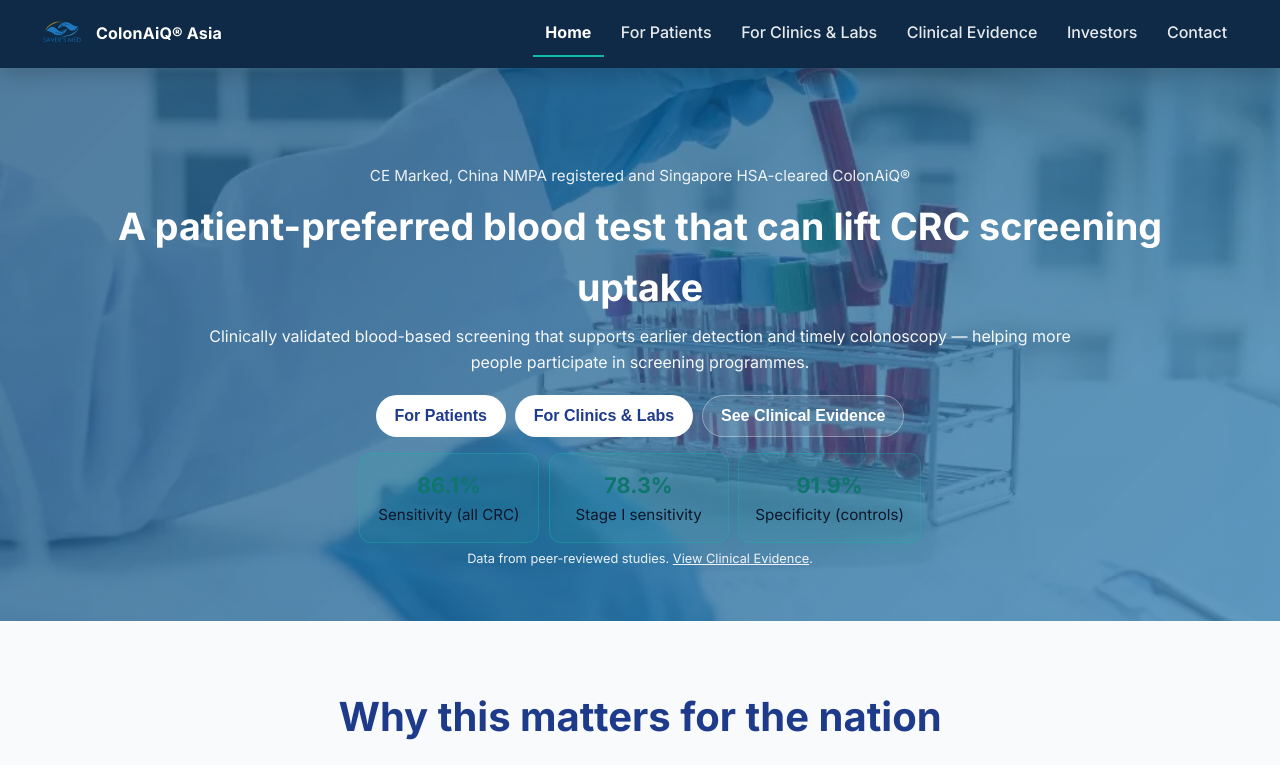
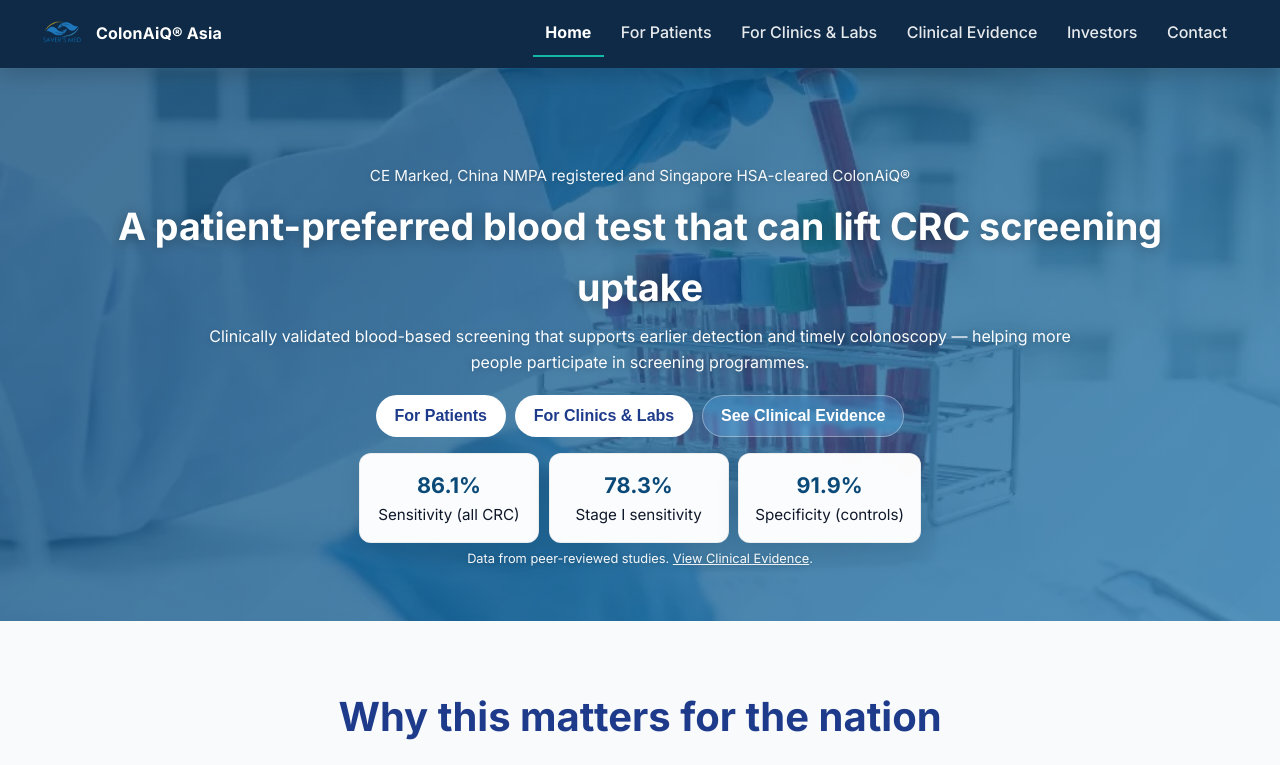
Before and after one commit to mohan0265/colonaiq-asia, a React (Vite) app: page / in a window 1280 px wide. Shown: the top 765 px of the page. Built offline with nearby package versions, Linux system fonts and the light colour scheme.

Commit message:
Update ColonAiQ-asia

```diff
--- a/src/pages/index.tsx
+++ b/src/pages/index.tsx
@@ -13,37 +13,31 @@
   onNavigate: (page: Page) => void
 }
 
-// Brand-tinted stat pill (teal)
-const Stat: React.FC<{ label: string; value: string; note?: string }> = ({
+/** High-contrast stat pill for the hero */
+const HeroStat: React.FC<{ label: string; value: string; note?: string }> = ({
   label,
   value,
   note,
-}) => {
-  // COLONAiVE-ish teal (close to #14b8a6). Tweak ALPHA values if you want more/less tint.
-  const TEAL = '20,184,166' // rgb(20,184,166)
-  return (
+}) => (
   <div
     style={{
-        background: `rgba(${TEAL}, .10)`,   // <- tint strength (0.08 – 0.12 is a nice range)
-        border: `1px solid rgba(${TEAL}, .35)`,
-        boxShadow: `0 8px 20px rgba(${TEAL}, .08)`,
+      background: 'rgba(255,255,255,0.98)',
+      border: '1px solid rgba(0,0,0,.06)',
       borderRadius: 12,
       padding: '0.9rem 1rem',
       minWidth: 180,
-        color: 'var(--text, #0f172a)',
+      boxShadow: '0 10px 24px rgba(0,0,0,.08)',
+      color: '#0f172a',
+      textAlign: 'center',
     }}
   >
-      <div style={{ fontSize: '1.35rem', fontWeight: 800, color: '#0f766e' /* deeper teal for the number */ }}>
+    <div style={{ fontSize: '1.35rem', fontWeight: 800, color: '#0b4a78' }}>
       {value}
     </div>
     <div style={{ fontSize: '0.95rem' }}>{label}</div>
-      {note && (
-        <div style={{ fontSize: '.8rem', color: 'var(--text-light)' }}>{note}</div>
-      )}
+    {note && <div style={{ fontSize: '.8rem', color: '#64748b' }}>{note}</div>}
   </div>
 )
-}
-
 
 /** Reusable white card tile */
 const Tile: React.FC<{ title: string; children: React.ReactNode }> = ({
@@ -72,9 +66,9 @@
       <section
         className="hero-home"
         style={{
-          // Background image + accessible overlay to keep text readable
+          // Slightly stronger overlay for maximum readability
           backgroundImage:
-            'linear-gradient(135deg, rgba(13,74,120,.72) 0%, rgba(16,103,160,.66) 100%), url(/images/home/hero-blood.webp)',
+            'linear-gradient(135deg, rgba(13,74,120,.78) 0%, rgba(16,103,160,.72) 100%), url(/images/home/hero-blood.webp)',
           backgroundSize: 'cover',
           backgroundPosition: 'center',
           color: 'var(--white)',
@@ -82,15 +76,30 @@
         }}
       >
         <style>{`
-          .hero-home .headline { font-size: 2.35rem; font-weight: 800; margin: 0 0 .4rem; }
-          .hero-home .sub { max-width: 900px; margin: 0 auto; line-height: 1.6; opacity: .95; }
-          .hero-home .regline { font-size: .95rem; opacity: .9; margin-bottom: .6rem; }
+          .hero-home .headline {
+            font-size: 2.35rem; font-weight: 800; margin: 0 0 .4rem;
+            text-shadow: 0 2px 14px rgba(0,0,0,.35);
+          }
+          .hero-home .sub {
+            max-width: 900px; margin: 0 auto; line-height: 1.6; opacity: .98;
+            text-shadow: 0 1px 8px rgba(0,0,0,.25);
+          }
+          .hero-home .regline {
+            font-size: .95rem; opacity: .95; margin-bottom: .6rem;
+            text-shadow: 0 1px 6px rgba(0,0,0,.25);
+          }
           .hero-home .cta { display: flex; gap: .6rem; flex-wrap: wrap; justify-content: center; margin-top: 1.2rem; }
           .hero-home .btn { border-radius: 999px; padding: .7rem 1.1rem; font-weight: 600; cursor: pointer; }
           .hero-home .btn-primary { background: var(--white); color: var(--primary-blue); border: 1px solid rgba(255,255,255,.8); }
-          .hero-home .btn-secondary { background: rgba(255,255,255,.1); color: var(--white); border: 1px solid rgba(255,255,255,.35); }
+          .hero-home .btn-secondary {
+            background: rgba(255,255,255,.14); color: var(--white); border: 1px solid rgba(255,255,255,.35);
+            backdrop-filter: saturate(140%) blur(2px);
+          }
           .hero-home .stats { display:flex; gap:.6rem; flex-wrap:wrap; justify-content:center; margin-top: 1rem; }
-          .hero-home .footnote { font-size: .8rem; opacity: .9; margin-top: .4rem; }
+          .hero-home .footnote {
+            font-size: .8rem; opacity: .95; margin-top: .4rem;
+            text-shadow: 0 1px 6px rgba(0,0,0,.25);
+          }
           @media (max-width:640px){
             .hero-home{ padding:4.5rem 0 2.5rem }
             .hero-home .headline{ font-size:1.9rem }
@@ -131,15 +140,15 @@
             </button>
           </div>
 
-          {/* Key figures strip */}
+          {/* High-contrast stats */}
           <div className="stats">
-            <Stat value="86.1%" label="Sensitivity (all CRC)" />
-            <Stat value="78.3%" label="Stage I sensitivity" />
-            <Stat value="91.9%" label="Specificity (controls)" />
+            <HeroStat value="86.1%" label="Sensitivity (all CRC)" />
+            <HeroStat value="78.3%" label="Stage I sensitivity" />
+            <HeroStat value="91.9%" label="Specificity (controls)" />
           </div>
 
           <div className="footnote">
-            Data from peer-reviewed studies.{' '}
+            Data from peer-reviewed studies.{` `}
             <a
               href="#"
               onClick={(e) => {
@@ -319,7 +328,6 @@
                 boxShadow: '0 10px 30px rgba(0,0,0,.08)',
               }}
               onError={(e) => {
-                // If optional image not present, hide gracefully
                 (e.currentTarget as HTMLImageElement).style.display = 'none'
               }}
             />
--- a/src/pages/patients.tsx
+++ b/src/pages/patients.tsx
@@ -1,3 +1,4 @@
+// src/pages/patients.tsx
 import React, { useMemo } from 'react'
 
 type Page =
@@ -29,29 +30,26 @@
   // early5ySurvivalPct: 90,
 }
 
-// Small brand-tinted stat pill
-const Stat = ({ label, value }: { label: string; value: string }) => {
-  const TEAL = '20,184,166' // close to COLONAiVE teal
-  return (
+/** High-contrast stat pill for hero (replaces teal-tinted version) */
+const Stat = ({ label, value }: { label: string; value: string }) => (
   <div
     style={{
-        background: `rgba(${TEAL}, .10)`,
-        border: `1px solid rgba(${TEAL}, .35)`,
-        boxShadow: `0 8px 20px rgba(${TEAL}, .08)`,
+      background: 'rgba(255,255,255,0.98)',
+      border: '1px solid rgba(0,0,0,.06)',
+      boxShadow: '0 10px 24px rgba(0,0,0,.08)',
       borderRadius: 12,
       padding: '0.9rem 1rem',
       minWidth: 210,
-        color: 'var(--text, #0f172a)',
+      color: '#0f172a',
       textAlign: 'center',
     }}
   >
-      <div style={{ fontSize: '1.25rem', fontWeight: 800, color: '#0f766e' }}>
+    <div style={{ fontSize: '1.25rem', fontWeight: 800, color: '#0b4a78' }}>
       {value}
     </div>
     <div style={{ fontSize: '.95rem' }}>{label}</div>
   </div>
 )
-}
 
 const Tile = ({ title, children }: { title: string; children: React.ReactNode }) => (
   <div
@@ -63,12 +61,16 @@
     }}
   >
     <h3 style={{ margin: 0, fontSize: '1.05rem' }}>{title}</h3>
-    <div style={{ marginTop: '.5rem', lineHeight: 1.7, color: 'var(--text-light)' }}>{children}</div>
+    <div style={{ marginTop: '.5rem', lineHeight: 1.7, color: 'var(--text-light)' }}>
+      {children}
+    </div>
   </div>
 )
 
 const PatientsPage: React.FC<PatientsPageProps> = ({ onNavigate }) => {
-  const heroOverlay = 'linear-gradient(135deg, rgba(13,74,120,.72) 0%, rgba(16,103,160,.66) 100%)'
+  // Slightly stronger overlay for better readability on all screens
+  const heroOverlay =
+    'linear-gradient(135deg, rgba(13,74,120,.76) 0%, rgba(16,103,160,.70) 100%)'
 
   // Build “stats” with safe fallbacks if values aren’t populated yet
   const stats = useMemo(() => {
@@ -111,15 +113,30 @@
         }}
       >
         <style>{`
-          .p-hero .headline { font-size: 2.2rem; font-weight: 800; margin: 0 0 .4rem; }
-          .p-hero .sub { max-width: 900px; margin: 0 auto; line-height: 1.6; opacity: .95; }
-          .p-hero .regline { font-size: .95rem; opacity: .9; margin-bottom: .6rem; }
+          .p-hero .headline {
+            font-size: 2.2rem; font-weight: 800; margin: 0 0 .4rem;
+            text-shadow: 0 2px 14px rgba(0,0,0,.35);
+          }
+          .p-hero .sub {
+            max-width: 900px; margin: 0 auto; line-height: 1.6; opacity: .98;
+            text-shadow: 0 1px 8px rgba(0,0,0,.25);
+          }
+          .p-hero .regline {
+            font-size: .95rem; opacity: .95; margin-bottom: .6rem;
+            text-shadow: 0 1px 6px rgba(0,0,0,.25);
+          }
           .p-hero .cta { display: flex; gap: .6rem; flex-wrap: wrap; justify-content: center; margin-top: 1.2rem; }
           .p-hero .btn { border-radius: 999px; padding: .7rem 1.1rem; font-weight: 600; cursor: pointer; }
           .p-hero .btn-primary { background: var(--white); color: var(--primary-blue); border: 1px solid rgba(255,255,255,.8); }
-          .p-hero .btn-secondary { background: rgba(255,255,255,.1); color: var(--white); border: 1px solid rgba(255,255,255,.35); }
+          .p-hero .btn-secondary {
+            background: rgba(255,255,255,.14); color: var(--white); border: 1px solid rgba(255,255,255,.35);
+            backdrop-filter: saturate(140%) blur(2px);
+          }
           .p-hero .stats { display:flex; gap:.6rem; flex-wrap:wrap; justify-content:center; margin-top: 1rem; }
-          .p-hero .footnote { font-size: .8rem; opacity: .9; margin-top: .6rem; }
+          .p-hero .footnote {
+            font-size: .8rem; opacity: .95; margin-top: .6rem;
+            text-shadow: 0 1px 6px rgba(0,0,0,.25);
+          }
           @media (max-width:640px){
             .p-hero .headline{ font-size:1.85rem }
             .p-hero .btn{ width:100%; }
@@ -276,7 +293,14 @@
 
       {/* COLONAiVE callout */}
       <section className="section" style={{ background: 'var(--bg-light)' }}>
-  <div className="container" style={{ display:'grid', gap:'1rem', gridTemplateColumns:'repeat(auto-fit,minmax(260px,1fr))', alignItems:'center' }}>
+        <div
+          className="container"
+          style={{
+            display:'grid', gap:'1rem',
+            gridTemplateColumns:'repeat(auto-fit,minmax(260px,1fr))',
+            alignItems:'center'
+          }}
+        >
           <div>
             <h2 className="section-title" style={{ marginTop: 0 }}>Learn more about colorectal cancer</h2>
             <p style={{ color:'var(--text-light)' }}>
@@ -302,7 +326,6 @@
           />
         </div>
       </section>
-
 
       {/* SEO: FAQ Schema (customise as needed) */}
       <script
```
Lines whose indentation alone changed are shown as unchanged.
